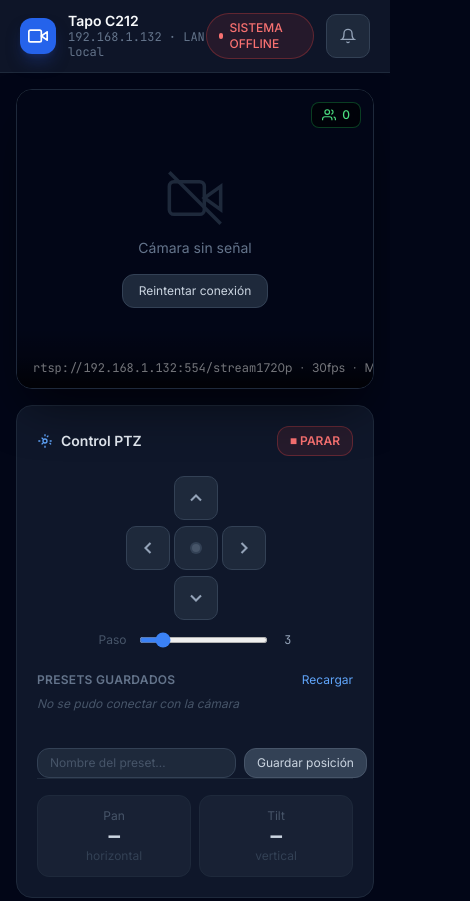
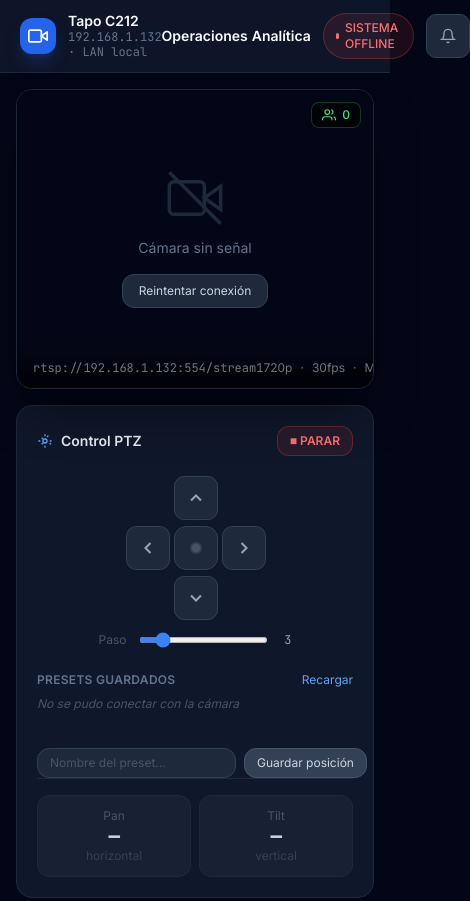
Before and after one commit to dcastillosaez/proyecto_camara, a plain HTML site: page frontend/index.html in a window 390 px wide. Shown: the top 901 px of the page, 470 px wide, since content can reach past the window. Drawn offline with nearby package versions, Linux system fonts and the light colour scheme; files that its build step writes are made by us from their sources; no server answers; files whose address does not match are found by name.

Commit message:
feat(31-03): bajar la reticula de operaciones y anadir el tablist
- <main> pasa a contenedor neutro; #view-operaciones hereda las clases de grid (Pitfall 8)
- #view-analitica nace vacio como segundo tabpanel, hidden
- tablist con #tab-operaciones/#tab-analitica en la cabecera, sin tocar lo existente

```diff
--- a/frontend/index.html
+++ b/frontend/index.html
@@ -34,6 +34,13 @@
         YOLOv8n
       </div>
 
+      <nav role="tablist" aria-label="Vistas" class="flex items-center gap-1">
+        <button id="tab-operaciones" role="tab" aria-selected="true" aria-controls="view-operaciones"
+                class="nav-tab active text-sm font-semibold">Operaciones</button>
+        <button id="tab-analitica" role="tab" aria-selected="false" aria-controls="view-analitica"
+                tabindex="-1" class="nav-tab text-sm font-semibold">Analítica</button>
+      </nav>
+
       <div id="cam-status" class="flex items-center gap-1.5 px-3 py-1.5 rounded-full bg-green-500/10 border border-green-500/30 text-green-400 text-xs font-medium" role="status" aria-live="polite">
         <span class="w-1.5 h-1.5 rounded-full bg-green-400 pulse" id="status-dot" aria-hidden="true"></span>
         <span id="status-text">EN VIVO</span>
@@ -53,7 +60,9 @@
   </header>
 
   <!-- ══════════════════════ MAIN ══════════════════════ -->
-  <main class="flex-1 p-4 grid grid-cols-1 lg:grid-cols-5 gap-4 max-w-[1600px] mx-auto w-full" role="main">
+  <main class="flex-1 w-full" role="main">
+  <section id="view-operaciones" role="tabpanel" aria-labelledby="tab-operaciones"
+           class="p-4 grid grid-cols-1 lg:grid-cols-5 gap-4 max-w-[1600px] mx-auto w-full">
 
     <!-- ─── LEFT: Video + PTZ (3 columnas) ─── -->
     <section class="lg:col-span-3 flex flex-col gap-4" aria-label="Feed de vídeo y control de cámara">
@@ -675,6 +684,12 @@
       </div>
 
     </section>
+  </section>
+
+  <section id="view-analitica" role="tabpanel" aria-labelledby="tab-analitica" hidden
+           class="p-4 grid grid-cols-1 lg:grid-cols-12 gap-4 max-w-[1600px] mx-auto w-full">
+    <!-- Task 2 lo rellena -->
+  </section>
   </main>
 
   <!-- Enroll modal -->
```
